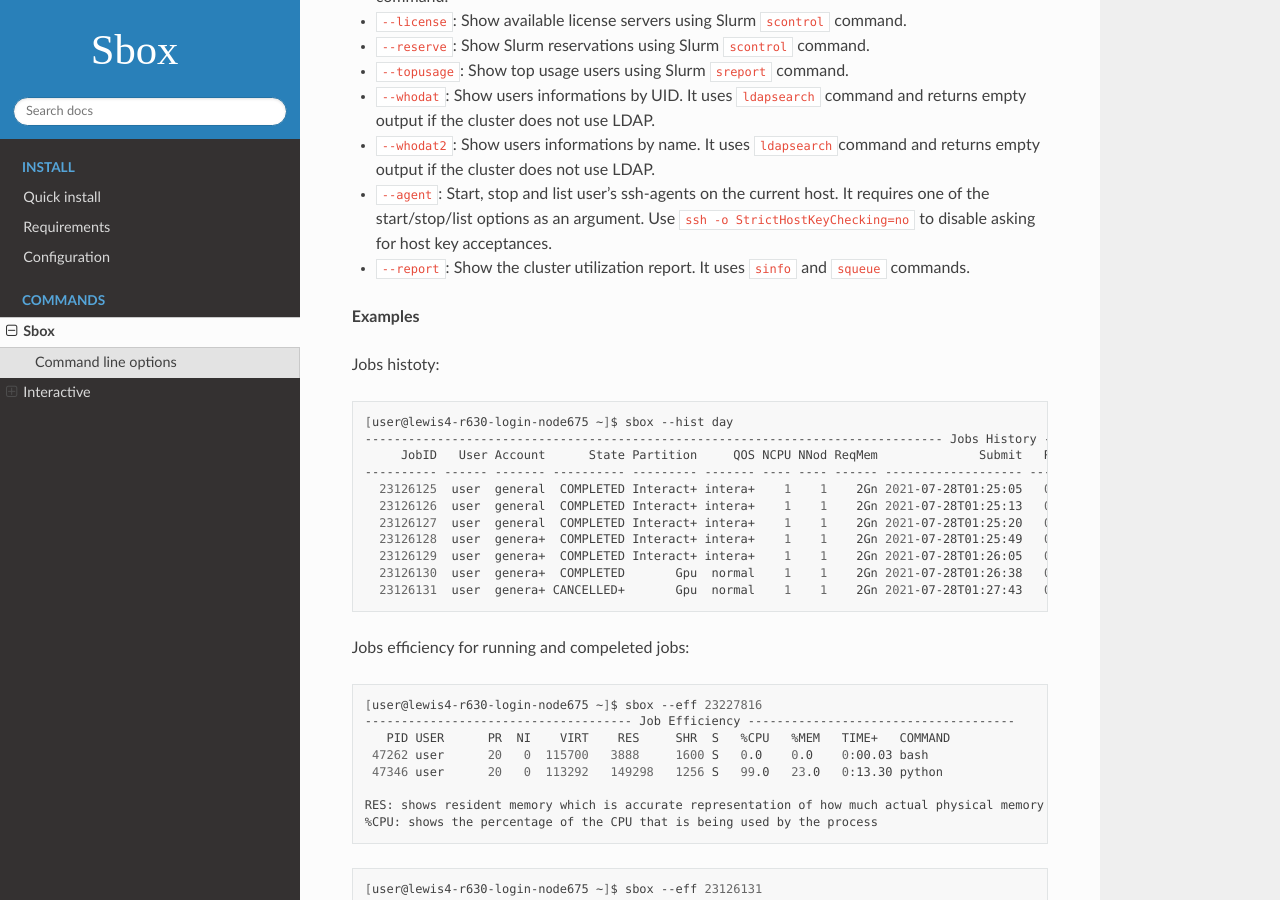
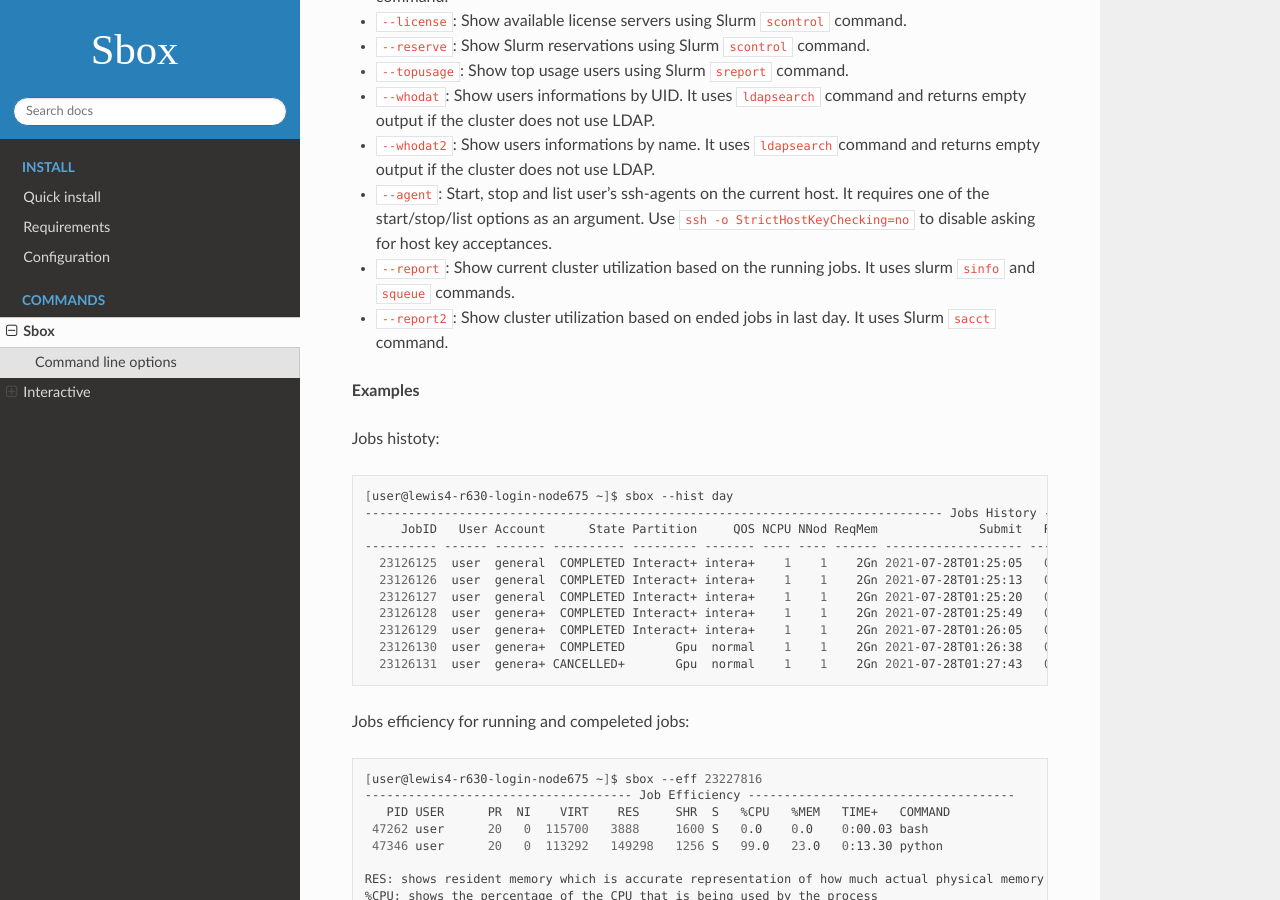
Before and after one commit to ashki23/sbox, a Sphinx documentation site: the page built from docs/sbox.rst, in a window 1280 px wide and 900 px high, scrolled down 1241 px. Built offline with Sphinx 7.4.7 and the Read the Docs theme 2.0.0, drawn with Linux system fonts in a browser that asks for light colours.

Commit message:
Add a new report option to sbox

```diff
--- a/docs/sbox.rst
+++ b/docs/sbox.rst
@@ -76,8 +76,10 @@
    host. It requires one of the start/stop/list options as an argument.
    Use ``ssh -o StrictHostKeyChecking=no`` to disable asking for host
    key acceptances.
--  ``--report``: Show the cluster utilization report. It uses ``sinfo``
-   and ``squeue`` commands.
+-  ``--report``: Show current cluster utilization based on the running
+   jobs. It uses slurm ``sinfo`` and ``squeue`` commands.
+-  ``--report2``: Show cluster utilization based on ended jobs in last
+   day. It uses Slurm ``sacct`` command.
 
 **Examples**
 
```
Also changed, not shown: README.md (+2 -1 lines), 4 other files.
